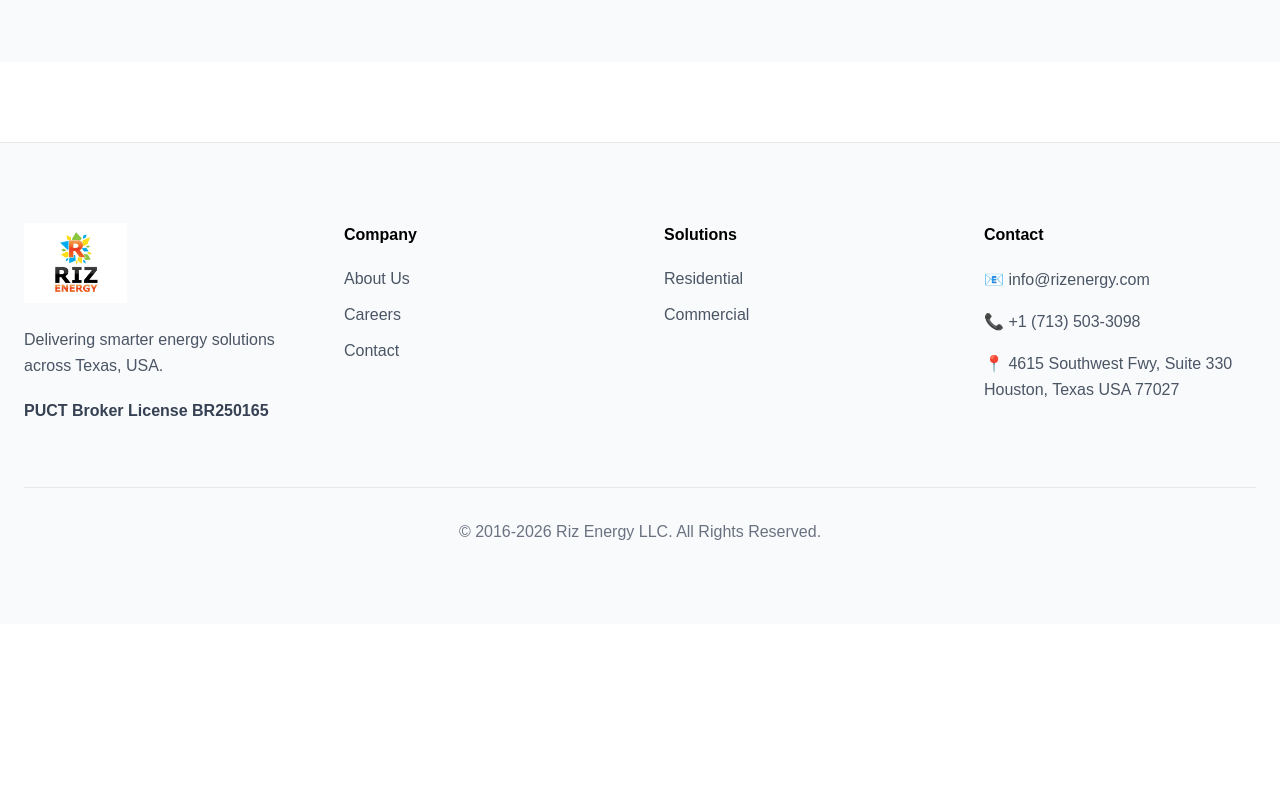
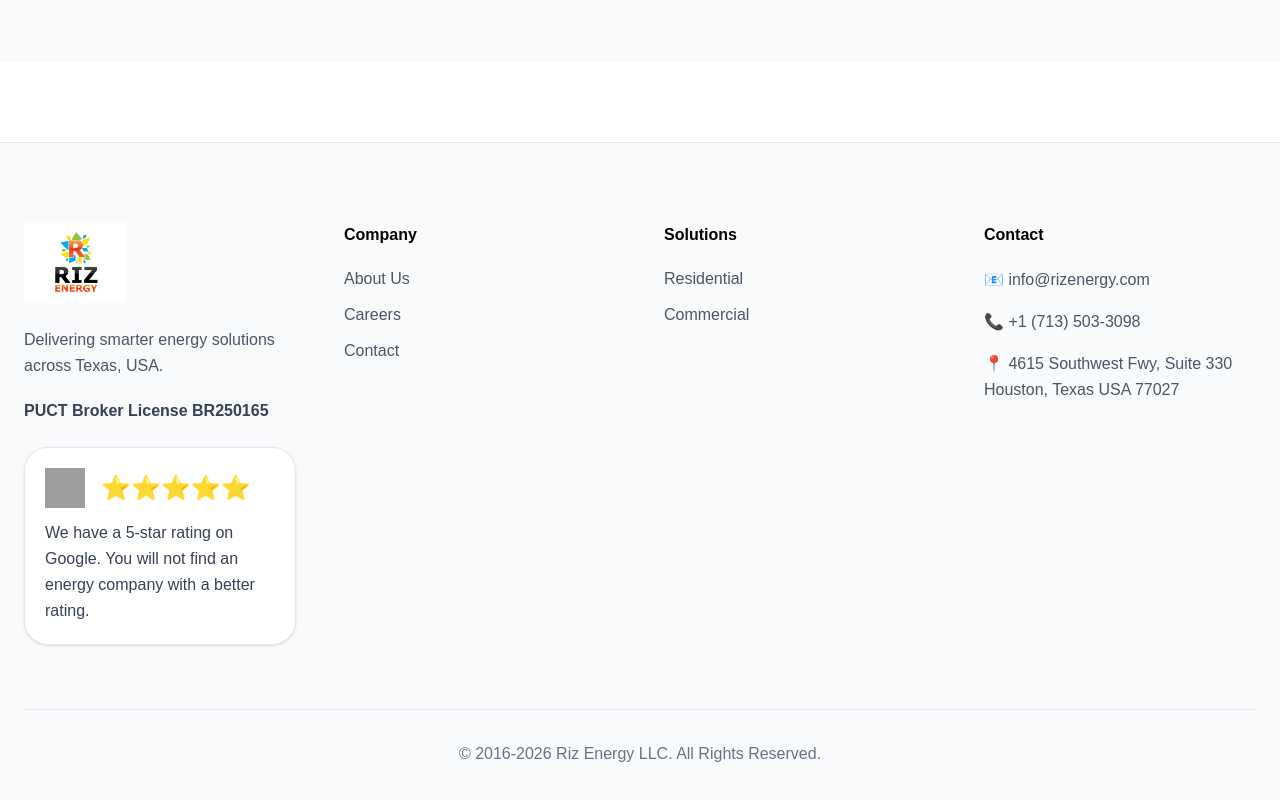
Before and after one commit to akashsandhuo-cmyk/Riz-Energy, a Next.js app: page /about in a window 1280 px wide. Shown: the part 2005-2805 px from the top of the page. Before the commit the page ends 2629 px from the top, so only its background shows below. Built offline with nearby package versions, Linux system fonts and the light colour scheme; grey boxes are pictures that could not be loaded.

Commit message:
Update Footer.js

```diff
--- a/app/components/Footer.js
+++ b/app/components/Footer.js
@@ -17,9 +17,33 @@
             Delivering smarter energy solutions across Texas, USA.
           </p>
 
-          <h5 className="font-semibold text-gray-700">
+          <h5 className="font-semibold text-gray-700 mb-6">
             PUCT Broker License BR250165
           </h5>
+
+          {/* GOOGLE RATING */}
+          <div className="bg-white border border-gray-200 rounded-3xl p-5 shadow-sm">
+
+            <div className="flex items-center gap-4 mb-3">
+
+              <img
+                src="https://upload.wikimedia.org/wikipedia/commons/c/c1/Google_%22G%22_logo.svg"
+                alt="Google"
+                className="w-10 h-10"
+              />
+
+              <div className="flex text-yellow-400 text-2xl">
+                ⭐⭐⭐⭐⭐
+              </div>
+
+            </div>
+
+            <p className="text-gray-700 font-medium leading-relaxed">
+              We have a 5-star rating on Google.
+              You will not find an energy company with a better rating.
+            </p>
+
+          </div>
 
         </div>
 
@@ -63,10 +87,17 @@
 
           <ul className="space-y-3 text-gray-600">
 
-            <li>Residential</li>
+            <li>
+              <a href="/residential" className="hover:text-orange-500 transition">
+                Residential
+              </a>
+            </li>
 
-            <li>Commercial</li>
-
+            <li>
+              <a href="/commercial" className="hover:text-orange-500 transition">
+                Commercial
+              </a>
+            </li>
 
           </ul>
 
```
